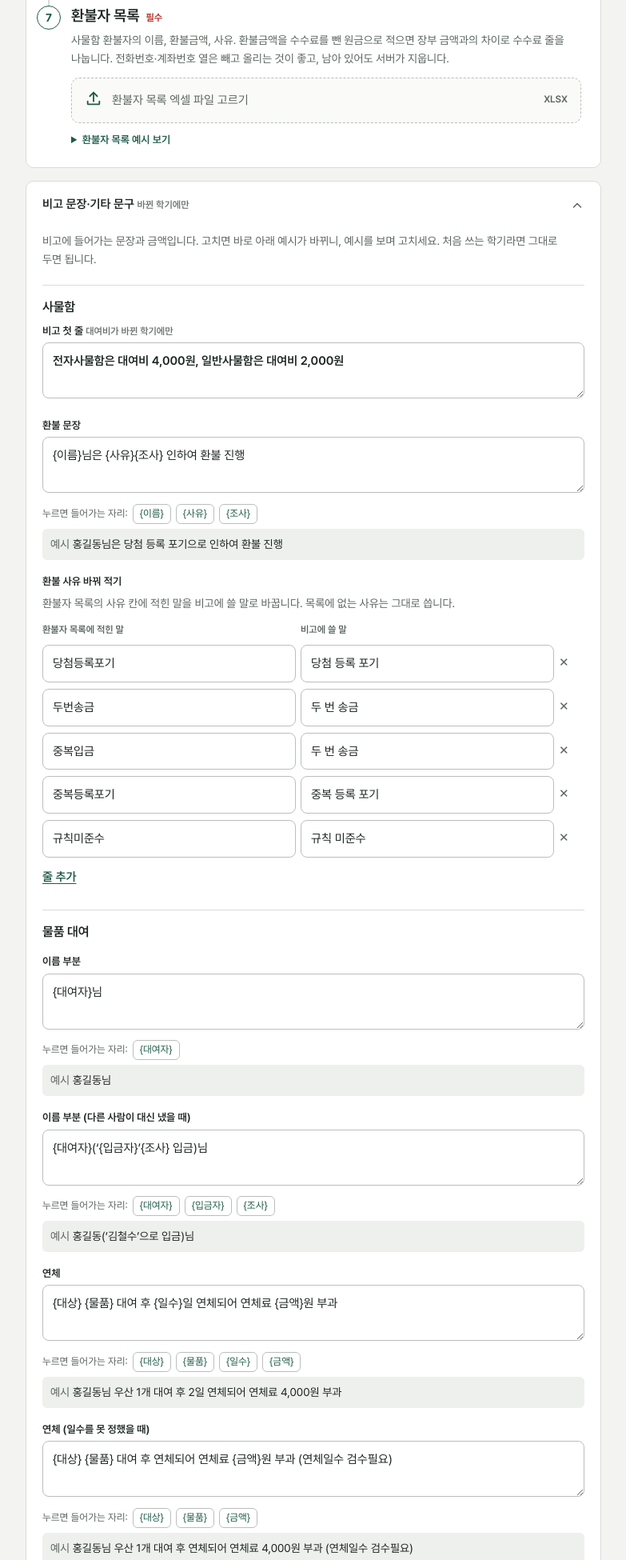
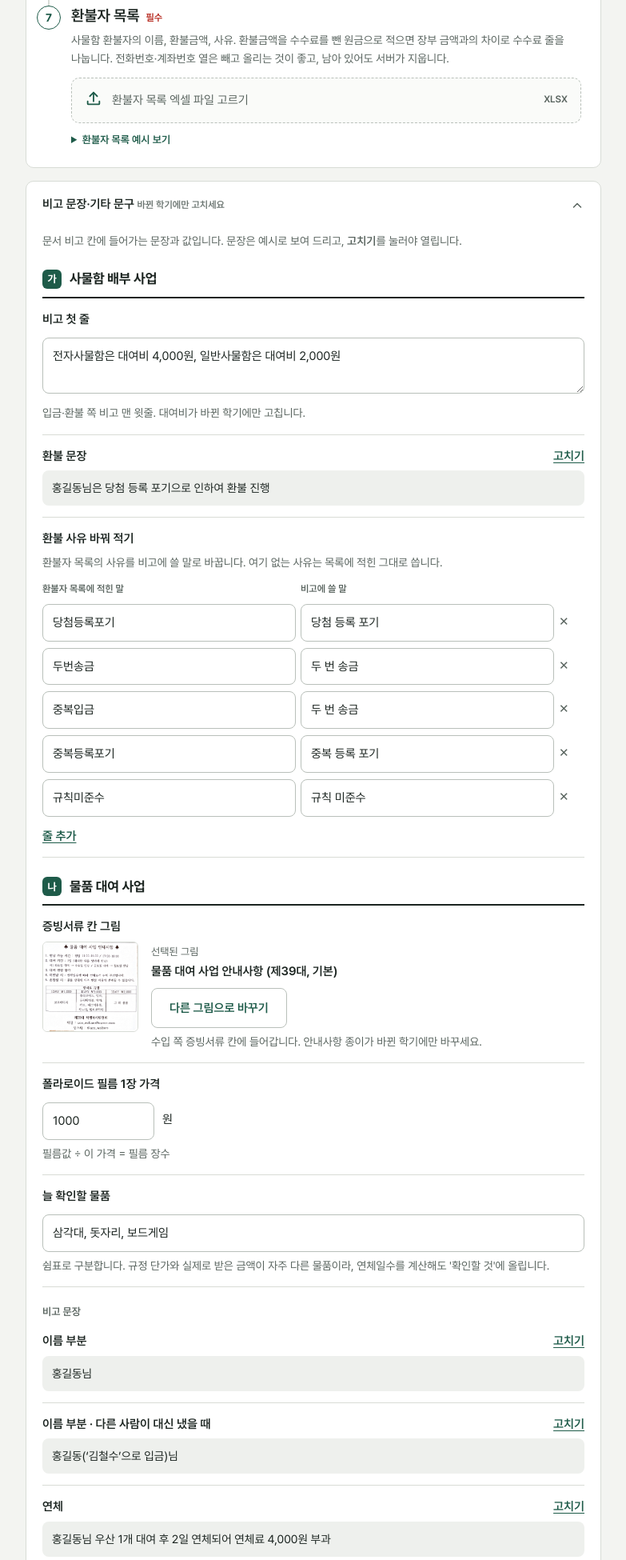
Before and after one commit to zanmang-lab/audit-income-expense, a FastAPI app: page / in a window 1280 px wide, after a click that opens the changed part. Shown: the part 2317-4267 px from the top of the page at 80% size, without its empty margins (248-1031 px from the left). Run offline with FastAPI, Linux system fonts and the light colour scheme.

Commit message:
비고 문장·기타 문구 정리: 가(사물함)·나(물품 대여) 순서, 문장은 예시로 보이고 '고치기'로 열기, 기본 증빙 그림을 선택된 상태로
- 사물함: 비고 첫 줄 → 환불 문장 → 환불 사유 바꿔 적기
- 물품 대여: 증빙 그림 → 필름 가격 → 늘 확인할 물품 → 비고 문장(이름 → 연체 → 감면 → 필름값 → 손망실비)
- 증빙 그림은 기본 안내사항 그림이 미리보기와 함께 선택돼 있고, '다른 그림으로 바꾸기'·'기본 그림으로 되돌리기'
- /default-evidence.jpg 로 기본 그림 제공

Co-Authored-By: Claude Opus 5.5 <noreply@anthropic.com>
Claude-Session: https://claude.ai/code/session_01M2VmVWvEGeRBCgrU9Bi1YJ

```diff
--- a/web/app.py
+++ b/web/app.py
@@ -487,6 +487,13 @@ async def build(request: Request, preview_id: str) -> HTMLResponse:
     )
 
 
+@app.get("/default-evidence.jpg")
+async def default_evidence() -> FileResponse:
+    """첫 화면에서 보여 주는 기본 증빙 그림(물품 대여 사업 안내사항)."""
+    from src.evidence_image import DEFAULT_RENTAL_EVIDENCE
+    return FileResponse(DEFAULT_RENTAL_EVIDENCE, media_type="image/jpeg")
+
+
 @app.get("/settings/example")
 async def settings_example() -> JSONResponse:
     """기본값 설정 — 첫 화면 '기본값으로 되돌리기'에서 쓴다."""
--- a/web/static/app.css
+++ b/web/static/app.css
@@ -300,3 +300,21 @@ body.only-review .biz:not(.pv-biz-check) { display: none; }
 .chip-btn:hover { border-color: var(--green); background: var(--green-soft); }
 .tpl-example { margin-top: 6px; padding: 8px 10px; background: var(--gray-soft); border-radius: 6px; font-size: 14px; }
 .tpl-error { margin-top: 6px; font-size: 13px; color: var(--red); font-weight: 600; }
+
+/* 비고 문장·기타 문구: 묶음(가·나) → 항목 → 예시 */
+.opt-group { margin-top: 24px; }
+.opt-group-title { display: flex; align-items: center; gap: 10px; font-size: 17px; font-weight: 700; padding-bottom: 10px; border-bottom: 2px solid var(--ink); }
+.opt-group-mark { width: 24px; height: 24px; border-radius: 6px; background: var(--green); color: #fff; font-size: 13px; display: inline-flex; align-items: center; justify-content: center; }
+.opt-item { padding: 14px 0; border-bottom: 1px solid var(--line); }
+.opt-item-head { display: flex; justify-content: space-between; align-items: baseline; gap: 12px; margin-bottom: 6px; }
+.opt-item-name { font-weight: 600; font-size: 15px; }
+.opt-item .help { margin-top: 6px; }
+.opt-subhead { margin-top: 20px; font-size: 13px; font-weight: 600; color: var(--muted); }
+.opt-foot { margin-top: 20px; }
+.tpl-example { margin: 0; padding: 10px 12px; background: var(--gray-soft); border-radius: 8px; font-size: 14.5px; }
+.tpl-edit { margin-top: 8px; }
+.tpl-edit .field { margin-top: 0; }
+.evi { display: flex; gap: 16px; align-items: flex-start; }
+.evi-thumb { width: 120px; height: auto; border: 1px solid var(--line); border-radius: 6px; background: #fff; flex: none; }
+.evi-info { min-width: 0; }
+@media (max-width: 560px) { .evi { flex-direction: column; } .evi-thumb { width: 160px; } }
--- a/web/templates/includes/head.html
+++ b/web/templates/includes/head.html
@@ -2,4 +2,4 @@
 <meta content="width=device-width, initial-scale=1.0" name="viewport"/>
 <title>{{ page_title }} - 수입지출내역서 자동 작성</title>
 <link rel="preload" href="/static/fonts/Pretendard-Regular.subset.woff2" as="font" type="font/woff2" crossorigin>
-<link rel="stylesheet" href="/static/app.css?v=5">
+<link rel="stylesheet" href="/static/app.css?v=6">
--- a/web/templates/index.html
+++ b/web/templates/index.html
@@ -140,42 +140,68 @@
       </div>
 
       <details class="fold" id="basic-info">
-        <summary><span>비고 문장·기타 문구 <span class="opt">바뀐 학기에만</span></span><span class="chev">{{ icon('chev') }}</span></summary>
+        <summary><span>비고 문장·기타 문구 <span class="opt">바뀐 학기에만 고치세요</span></span><span class="chev">{{ icon('chev') }}</span></summary>
         <div class="fold-body">
-          <p class="help">비고에 들어가는 문장과 금액입니다. 고치면 바로 아래 예시가 바뀌니, 예시를 보며 고치세요. 처음 쓰는 학기라면 그대로 두면 됩니다.</p>
+          <p class="help">문서 비고 칸에 들어가는 문장과 값입니다. 문장은 예시로 보여 드리고, <b>고치기</b>를 눌러야 열립니다.</p>
 
-          <h3 class="sub-title">사물함</h3>
-          <label class="label mt-2">비고 첫 줄 <span class="opt">대여비가 바뀐 학기에만</span>
-            <textarea name="locker_deposit_remark" data-remember rows="2" class="field">{{ default_locker_remark }}</textarea></label>
-          <div class="tpl" data-tpl="환불" data-label="환불 문장"></div>
-          <p class="label mt-4">환불 사유 바꿔 적기</p>
-          <p class="help">환불자 목록의 사유 칸에 적힌 말을 비고에 쓸 말로 바꿉니다. 목록에 없는 사유는 그대로 씁니다.</p>
+          <section class="opt-group" aria-labelledby="g-locker">
+            <h3 class="opt-group-title" id="g-locker"><span class="opt-group-mark">가</span>사물함 배부 사업</h3>
+            <div class="opt-item">
+              <div class="opt-item-head"><span class="opt-item-name">비고 첫 줄</span></div>
+              <textarea name="locker_deposit_remark" data-remember rows="2" class="field" aria-label="사물함 비고 첫 줄">{{ default_locker_remark }}</textarea>
+              <p class="help">입금·환불 쪽 비고 맨 윗줄. 대여비가 바뀐 학기에만 고칩니다.</p>
+            </div>
+            <div class="tpl opt-item" data-tpl="환불" data-label="환불 문장"></div>
+            <div class="opt-item">
+              <div class="opt-item-head"><span class="opt-item-name">환불 사유 바꿔 적기</span></div>
+              <p class="help">환불자 목록의 사유를 비고에 쓸 말로 바꿉니다. 여기 없는 사유는 목록에 적힌 그대로 씁니다.</p>
               <table class="rules-table" id="reason-table">
                 <thead><tr><th>환불자 목록에 적힌 말</th><th>비고에 쓸 말</th><th class="col-del"></th></tr></thead>
                 <tbody id="reason-rows"></tbody>
               </table>
               <button type="button" id="reason-add-btn" class="linkbtn mt-2">줄 추가</button>
+            </div>
+          </section>
 
-          <h3 class="sub-title">물품 대여</h3>
-          <div class="tpl" data-tpl="대상" data-label="이름 부분"></div>
-          <div class="tpl" data-tpl="대상_대납" data-label="이름 부분 (다른 사람이 대신 냈을 때)"></div>
-          <div class="tpl" data-tpl="연체" data-label="연체"></div>
-          <div class="tpl" data-tpl="연체_일수불명" data-label="연체 (일수를 못 정했을 때)"></div>
-          <div class="tpl" data-tpl="필름값" data-label="필름값"></div>
-          <div class="tpl" data-tpl="손망실비" data-label="손망실비"></div>
-          <div class="tpl" data-tpl="감면" data-label="감면"></div>
-          <div class="tpl" data-tpl="감면_일수불명" data-label="감면 (일수를 못 정했을 때)"></div>
-          <label class="label mt-4">늘 확인할 물품 <span class="opt">쉼표로 구분</span>
-            <input id="watch-items" class="field" placeholder="예: 삼각대, 돗자리, 보드게임"></label>
-          <p class="help">규정 단가와 실제로 받은 금액이 자주 다른 물품입니다. 연체일수를 계산해도 검수목록 '확인할 것'에 올립니다.</p>
-          <label class="label mt-4">폴라로이드 필름 1장 가격(원)
-            <input name="film_fee_per_sheet" data-remember inputmode="numeric" value="{{ default_film_fee }}" class="field" style="max-width:180px"></label>
+          <section class="opt-group" aria-labelledby="g-rental">
+            <h3 class="opt-group-title" id="g-rental"><span class="opt-group-mark">나</span>물품 대여 사업</h3>
+            <div class="opt-item">
+              <div class="opt-item-head"><span class="opt-item-name">증빙서류 칸 그림</span></div>
+              <div class="evi">
+                <img id="evi-thumb" src="/default-evidence.jpg" alt="증빙서류 칸에 들어갈 그림 미리보기" class="evi-thumb">
+                <div class="evi-info">
+                  <p><span class="muted small">선택된 그림</span><br><b id="evi-name">물품 대여 사업 안내사항 (제39대, 기본)</b></p>
+                  <p class="row mt-2">
+                    <button type="button" id="evi-change-btn" class="btn btn-line">다른 그림으로 바꾸기</button>
+                    <button type="button" id="evi-reset-btn" class="linkbtn linkbtn-muted hidden">기본 그림으로 되돌리기</button>
+                  </p>
+                  <p class="help">수입 쪽 증빙서류 칸에 들어갑니다. 안내사항 종이가 바뀐 학기에만 바꾸세요.</p>
+                </div>
+              </div>
+              <input type="file" id="rental_evidence" name="rental_evidence" accept=".png,.jpg,.jpeg,image/png,image/jpeg" class="hidden">
+            </div>
+            <div class="opt-item">
+              <div class="opt-item-head"><span class="opt-item-name">폴라로이드 필름 1장 가격</span></div>
+              <p class="row"><input name="film_fee_per_sheet" data-remember inputmode="numeric" value="{{ default_film_fee }}" class="field" style="max-width:140px" aria-label="필름 1장 가격"><span>원</span></p>
               <p class="help">필름값 ÷ 이 가격 = 필름 장수</p>
-          <label class="label mt-4">증빙서류 칸 그림
-            <input type="file" name="rental_evidence" accept=".png,.jpg,.jpeg,image/png,image/jpeg" class="field"></label>
-          <p class="help">물품 대여 사업 수입 쪽 증빙서류 칸에 들어갈 그림입니다. 비워 두면 기본 그림(제39대 물품 대여 사업 안내사항)이 들어갑니다.</p>
+            </div>
+            <div class="opt-item">
+              <div class="opt-item-head"><span class="opt-item-name">늘 확인할 물품</span></div>
+              <input id="watch-items" class="field" placeholder="예: 삼각대, 돗자리, 보드게임" aria-label="늘 확인할 물품">
+              <p class="help">쉼표로 구분합니다. 규정 단가와 실제로 받은 금액이 자주 다른 물품이라, 연체일수를 계산해도 '확인할 것'에 올립니다.</p>
+            </div>
+            <p class="opt-subhead">비고 문장</p>
+            <div class="tpl opt-item" data-tpl="대상" data-label="이름 부분"></div>
+            <div class="tpl opt-item" data-tpl="대상_대납" data-label="이름 부분 · 다른 사람이 대신 냈을 때"></div>
+            <div class="tpl opt-item" data-tpl="연체" data-label="연체"></div>
+            <div class="tpl opt-item" data-tpl="연체_일수불명" data-label="연체 · 일수를 못 정했을 때"></div>
+            <div class="tpl opt-item" data-tpl="감면" data-label="감면"></div>
+            <div class="tpl opt-item" data-tpl="감면_일수불명" data-label="감면 · 일수를 못 정했을 때"></div>
+            <div class="tpl opt-item" data-tpl="필름값" data-label="필름값"></div>
+            <div class="tpl opt-item" data-tpl="손망실비" data-label="손망실비"></div>
+          </section>
 
-          <p class="row between mt-6">
+          <p class="row between opt-foot">
             <span id="friendly-status" class="small muted" role="status"></span>
             <button type="button" id="friendly-reset-btn" class="linkbtn linkbtn-muted">비고 문장을 기본값으로 되돌리기</button>
           </p>
@@ -402,11 +428,21 @@
     document.querySelectorAll('.tpl').forEach(box => {
       const name = box.dataset.tpl;
       const chips = (TEMPLATE_FIELDS[name] || []).map(f => `<button type="button" class="chip-btn" data-ins="${f}" title="${FIELD_HELP[f] || f} 자리 넣기">{${f}}</button>`).join('');
-      box.innerHTML = `<p class="label mt-4">${box.dataset.label}</p>
-        <textarea class="field tpl-text" rows="2"></textarea>
-        <p class="tpl-chips">누르면 들어가는 자리: ${chips}</p>
-        <p class="tpl-example"><span class="muted">예시</span> <span class="tpl-out"></span></p>
+      box.innerHTML = `<div class="opt-item-head"><span class="opt-item-name">${box.dataset.label}</span>
+          <button type="button" class="linkbtn tpl-toggle" aria-expanded="false">고치기</button></div>
+        <p class="tpl-example tpl-out"></p>
+        <div class="tpl-edit hidden">
+          <textarea class="field tpl-text" rows="2" aria-label="${box.dataset.label} 문장"></textarea>
+          <p class="tpl-chips">누르면 들어가는 자리 ${chips}</p>
+        </div>
         <p class="tpl-error hidden"></p>`;
+      const toggle = box.querySelector('.tpl-toggle');
+      toggle.addEventListener('click', () => {
+        const edit = box.querySelector('.tpl-edit'), open = edit.classList.toggle('hidden') === false;
+        toggle.textContent = open ? '닫기' : '고치기';
+        toggle.setAttribute('aria-expanded', String(open));
+        if (open) box.querySelector('textarea').focus();
+      });
       const ta = box.querySelector('textarea');
       box.querySelectorAll('.chip-btn').forEach(b => b.addEventListener('click', () => {
         const at = ta.selectionStart ?? ta.value.length, ins = `{${b.dataset.ins}}`;
@@ -421,6 +457,10 @@
       document.querySelectorAll('.tpl').forEach(box => {
         const name = box.dataset.tpl, bad = badFields(name), err = box.querySelector('.tpl-error');
         box.querySelector('.tpl-out').textContent = sampleText(name);
+        if (!tplValue(name).trim() || bad.length) {
+          box.querySelector('.tpl-edit').classList.remove('hidden');
+          box.querySelector('.tpl-toggle').textContent = '닫기';
+        }
         if (!tplValue(name).trim()) {
           ok = false;
           err.textContent = '문장을 비워 둘 수 없습니다. 기본값으로 되돌리려면 맨 아래 단추를 누르세요.';
@@ -485,6 +525,26 @@
       byName('rules_json').value = DEFAULT_RULES_TEXT; validateRules(); loadFriendly();
     });
     byName('rules_json').addEventListener('change', () => { if (validateRules()) loadFriendly(); });
+
+    // ── 증빙서류 칸 그림: 기본 그림이 선택된 상태, 바꿀 때만 고른다 ──
+    const eviInput = document.getElementById('rental_evidence');
+    const eviThumb = document.getElementById('evi-thumb'), eviName = document.getElementById('evi-name');
+    const eviReset = document.getElementById('evi-reset-btn');
+    const EVI_DEFAULT_NAME = eviName.textContent;
+    document.getElementById('evi-change-btn').addEventListener('click', () => eviInput.click());
+    eviInput.addEventListener('change', () => {
+      const f = eviInput.files[0];
+      if (!f) return;
+      eviThumb.src = URL.createObjectURL(f);
+      eviName.textContent = f.name;
+      eviReset.classList.remove('hidden');
+    });
+    eviReset.addEventListener('click', () => {
+      eviInput.value = '';
+      eviThumb.src = '/default-evidence.jpg';
+      eviName.textContent = EVI_DEFAULT_NAME;
+      eviReset.classList.add('hidden');
+    });
 
     // ── 설정 파일 ──
     const settingsStatus = document.getElementById('settings-status');
```
Also changed, not shown: tests/test_auto_notice.py (+10 -0 lines). Lines whose indentation alone changed are shown as unchanged.
